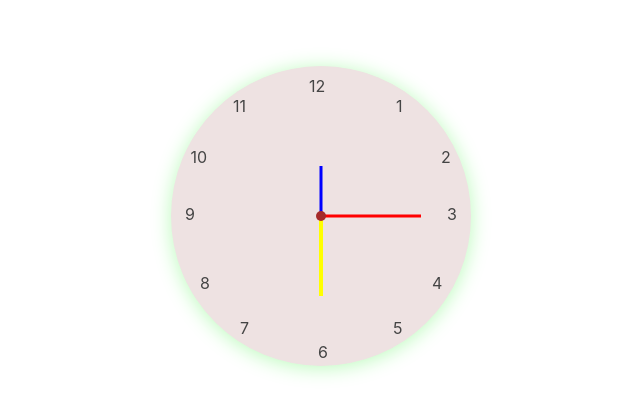
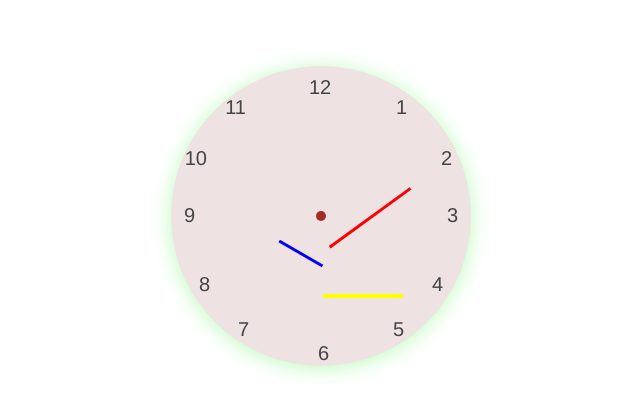
Before and after one commit to walexy026/Analogue-Clock, a React (Create React App) app: page / in a window 1280 px wide. Shown: the part 184-598 px from the top of the page, without its empty margins (319-959 px from the left). Built offline with nearby package versions, Linux system fonts and the light colour scheme.

Commit message:
had issues with rotating the sec,mins,hours hand

```diff
--- a/src/Component/Clock/Clock.css
+++ b/src/Component/Clock/Clock.css
@@ -3,31 +3,19 @@
   margin: 0;
   box-sizing: border-box;
 }
-/* .main{ */
-/* background-color: aqua; */
-/* color: red; */
-/* position: relative; */
-/* display: grid; */
-/* text-align: center; */
-/* display: flex; */
-/* justify-content: center; */
-/* align-items: center; */
-/* display: none; */
-/* } */
+
 .clock {
   transform: translate(-50%, -50%);
   position: absolute;
   top: 50%;
   left: 50%;
-  width: 300px;
-  height: 300px;
+  min-width: 300px;
+  min-height: 300px;
   background-color: rgb(238, 226, 226);
   border-radius: 50%;
   box-shadow: 0px 2px 20px rgb(187, 250, 187);
   color: #444;
   text-align: center;
-  /* border-radius: 10px solid red; */
-  /* display: none; */
 }
 .middle-dot {
   transform: translate(-50%, -50%);
@@ -39,11 +27,10 @@
   background-color: brown;
   border-radius: 50%;
   transform-origin: bottom;
-  /* z-index: 1; */
 }
 .hour-hand {
   transform-origin: bottom;
-  transform: translate(-50%, -100%);
+  /* transform: translate(-50%, -100%); */
   position: absolute;
   left: 50%;
   top: 50%;
@@ -53,7 +40,7 @@
 }
 .min-hand {
   transform-origin: bottom;
-  transform: translate(-50%, 0%);
+  /* transform: translate(-50%, 0%); */
   position: absolute;
   left: 50%;
   top: 50%;
@@ -62,7 +49,8 @@
   width: 4px;
 }
 .secs-hand {
-  transform: translate(0%, -50%);
+  /* transform: translate(0%, -50%); */
+  transform-origin: bottom;
   position: absolute;
   left: 50%;
   top: 50%;
@@ -72,9 +60,10 @@
 }
 .number{
     position: absolute;
+    font-family: 'Franklin Gothic Medium', 'Arial Narrow', Arial, sans-serif;
+    font-size: 20px;
 }
 .one {
-    /* position: absolute; */
     top: 10%;
     left: 75%;
 }
@@ -119,7 +108,6 @@
     right: 75%;
 }
 .twelve {
-  /* position: absolute; */
   top: 10px;
   left: 46%;
 }
--- a/src/Component/Clock/Clock.jsx
+++ b/src/Component/Clock/Clock.jsx
@@ -1,13 +1,66 @@
-import React from "react";
+// import React from "react";
 import "./Clock.css";
 
-const Clock = () => {
+// const Clock = () => {
+
+
+
+//   return (
+
+
+//     <div className="main">
+//       <div className="clock">
+//         <span className="secs-hand"></span>
+//         <span className="min-hand"></span>
+//         <span className="hour-hand"></span>
+//         <span className="middle-dot"></span>
+
+//         <span className="number one">1</span>
+//         <span className=" number two">2</span>
+//         <span className=" number three">3</span>
+//         <span className="number four">4</span>
+//         <span className="number five">5</span>
+//         <span className="number six">6</span>
+//         <span className="number seven">7</span>
+//         <span className="number eight">8</span>
+//         <span className="number nine">9</span>
+//         <span className="number ten">10</span>
+//         <span className="number eleven">11</span>
+//         <span className="number twelve">12</span>
+//         </div>
+//       </div>
+
+//   );
+// };
+
+// export default Clock;
+import React, { Component } from 'react'
+
+export class Clock extends Component {
+constructor(props) {
+  super(props)
+
+  this.state = {
+     time : new Date()
+  }
+}
+componentDidMount(){
+  this.timeId = setInterval(() => {
+ this.setState({
+  time : new Date()
+ })
+  },  1000)
+}
+componentDidMount(){
+  clearInterval(this.timeId)
+}
+  render() {
     return (
-    <div className="main">
+      <div>
          <div className="clock">
-        <span className="secs-hand"></span>
-        <span className="min-hand"></span>
-        <span className="hour-hand"></span>
+         <span className="secs-hand" style={{transform: `rotateZ(${this.state.time.getSeconds()*6}deg)`}}></span>
+         <span className="min-hand" style={{transform: `rotateZ(${this.state.time.getMinutes()*6}deg)`}}></span>
+         <span className="hour-hand" style={{transform: `rotateZ(${this.state.time.getHours()*30}deg)`}}></span>
          <span className="middle-dot"></span>
 
          <span className="number one">1</span>
@@ -24,8 +77,8 @@ const Clock = () => {
          <span className="number twelve">12</span>
         </div>
       </div>
+    )
+  }
+}
 
-  );
-};
-
-export default Clock;
+export default Clock
```
Lines whose indentation alone changed are shown as unchanged.
